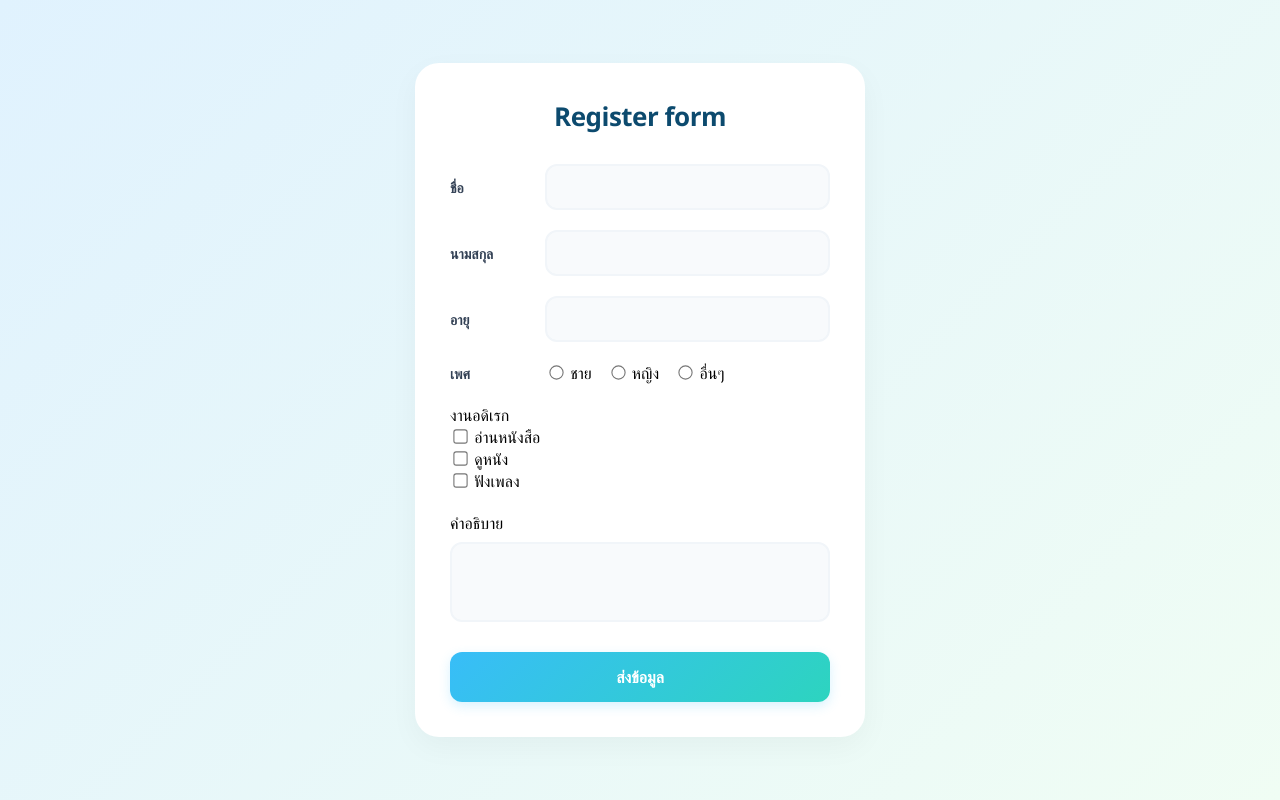
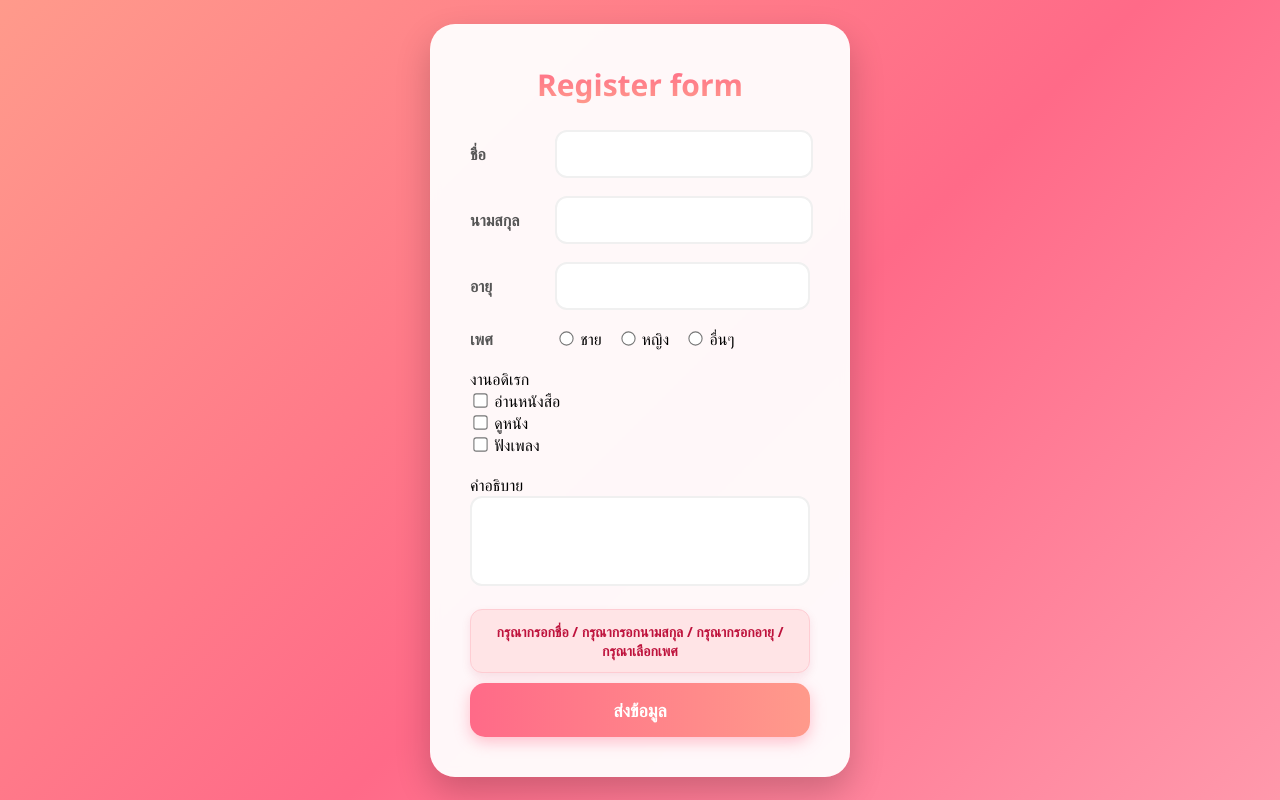
Before and after one commit to warut2548/241_820, a website: page index2.html in a window 1280 px wide. Both pictures are taken after a click on the button "ส่งข้อมูล". Drawn offline with nearby package versions, Linux system fonts and the light colour scheme.

Commit message:
Add files via upload

```diff
--- a/index.js
+++ b/index.js
@@ -1,27 +1,55 @@
-function submitData(){
+const submitData = async () => {
+    let messageDOM = document.getElementById('message');
+
     let firstnameDOM = document.querySelector('input[name=firstname]')
     let lastnameDOM = document.querySelector('input[name=lastname]')
     let ageDOM = document.querySelector('input[name=age]')
-
     let genderDOM = document.querySelector('input[name=gender]:checked')
-    let interestDOMs = document.querySelectorAll('input[name=interest]:checked')
+    let interestDOMs = document.querySelectorAll('input[name=interests]:checked')
     let descriptionDOM = document.querySelector('textarea[name=description]')
 
+    let errors = [];
+    if (!firstnameDOM.value) errors.push('กรุณากรอกชื่อ');
+    if (!lastnameDOM.value) errors.push('กรุณากรอกนามสกุล');
+    if (!ageDOM.value) errors.push('กรุณากรอกอายุ');
+    if (!genderDOM) errors.push('กรุณาเลือกเพศ');
+
+    if (errors.length > 0) {
+        messageDOM.innerText = errors.join(' / ');
+        messageDOM.className = 'message danger';
+        return;
+    }
+
     let interest = ''
-    for (let i = 0; i < interestDOMs.lenght; i++) {
+    for (let i = 0; i < interestDOMs.length; i++) {
         interest += interestDOMs[i].value
         if (i != interestDOMs.length - 1) {
             interest += ','
         }
     }
 
-    let userData ={
+    let userData = {
         firstname: firstnameDOM.value,
         lastname: lastnameDOM.value,
         age: ageDOM.value,
         gender: genderDOM.value,
         description: descriptionDOM.value,
-        interest: interest
+        interests: interest
     }
-    console.log('submit data',userData)
+
+    console.log('ข้อมูลที่จะส่ง:', userData)
+
+    try {
+        const response = await axios.post('http://localhost:8000/users', userData);
+
+        messageDOM.innerText = 'บันทึกข้อมูลเรียบร้อยแล้ว!';
+        messageDOM.className = 'message success';
+        console.log('Response:', response.data);
+
+    } catch (error) {
+
+        console.error('เกิดข้อผิดพลาด:', error);
+        messageDOM.innerText = 'ส่งข้อมูลไม่สำเร็จ: ตรวจสอบการเชื่อมต่อ Server (localhost:8000)';
+        messageDOM.className = 'message danger';
+    }
 }
--- a/index2.html
+++ b/index2.html
@@ -1,30 +1,34 @@
 <!DOCTYPE html>
 <html lang="en">
 <head>
-
     <meta charset="UTF-8">
     <meta name="viewport" content="width=device-width, initial-scale=1.0">
-    <title>Document</title>
+    <title>Register</title>
     <link rel="stylesheet" href="styles.css">
+</head>
 
-</head>
 <body>
     <div class="container">
+
         <div class="header">
             Register form
         </div>
+
         <div class="flex form-input">
             <div class="header-form">ชื่อ</div>
             <input class="form" name="firstname" type="text">
         </div>
+
         <div class="flex form-input">
             <div class="header-form">นามสกุล</div>
             <input class="form" name="lastname" type="text">
         </div>
+
         <div class="flex form-input">
             <div class="header-form">อายุ</div>
             <input class="form" name="age" type="number" min="0" max="100">
         </div>
+
         <div class="flex gender form-input">
             <div class="header-form">เพศ</div>
             <div class="flex">
@@ -39,26 +43,36 @@
                 </div>
             </div>
         </div>
+
         <div class="form-input">
             งานอดิเรก
             <div>
-                <input name="interest" type="checkbox" value="อ่านหนังสือ"> อ่านหนังสือ
+                <input name="interests" type="checkbox" value="อ่านหนังสือ"> อ่านหนังสือ
             </div>
             <div>
-                <input name="interest" type="checkbox" value="ดูหนัง"> ดูหนัง
+                <input name="interests" type="checkbox" value="ดูหนัง"> ดูหนัง
             </div>
             <div>
-                <input name="interest" type="checkbox" value="ฟังเพลง"> ฟังเพลง
+                <input name="interests" type="checkbox" value="ฟังเพลง"> ฟังเพลง
             </div>
         </div>
+
         <div class="form-input">
             คำอธิบาย
             <textarea name="description"></textarea>
         </div>
+        <div id="message" class="message">
+        </div>
+
         <div class="center">
-            <button onclick="submitData()" class="button">ส่งข้อมูล</button>
+            <button type="button" onclick="submitData()" class="button">
+                ส่งข้อมูล
+            </button>
         </div>
+
     </div>
+
+    <script src="https://cdn.jsdelivr.net/npm/axios/dist/axios.min.js"></script>
     <script src="index.js"></script>
 </body>
 </html>
--- a/styles.css
+++ b/styles.css
@@ -1,118 +1,127 @@
-/* ตั้งค่าพื้นฐาน */
 * {
     box-sizing: border-box;
-    font-family: 'Segoe UI', Tahoma, Geneva, Verdana, sans-serif;
+    font-family: 'Segoe UI', Tahoma, Geneva, Verdana, sans-serif, 'Apple Color Emoji';
+    outline: none;
 }
 
 body {
-    /* พื้นหลังแบบไล่เฉดสีอ่อนๆ ให้ดูมีมิติ */
-    background: linear-gradient(135deg, #e0f2fe 0%, #f0fdf4 100%);
+
+    background: linear-gradient(135deg, #FF9A8B 0%, #FF6A88 55%, #FF99AC 100%);
+    margin: 0;
     display: flex;
     justify-content: center;
     align-items: center;
     min-height: 100vh;
-    margin: 0;
 }
 
-/* Container หลัก */
 .container {
-    background-color: #ffffff;
-    padding: 35px;
-    border-radius: 24px; /* โค้งมนแบบโมเดิร์น */
-    box-shadow: 0 10px 30px rgba(0, 0, 0, 0.04);
+    background: rgba(255, 255, 255, 0.95);
+    padding: 2.5rem;
+    border-radius: 25px;
+    box-shadow: 0 15px 35px rgba(0, 0, 0, 0.2);
     width: 100%;
-    max-width: 450px;
+    max-width: 420px;
+    backdrop-filter: blur(5px);
 }
 
-/* หัวข้อ Register form */
 .header {
-    font-size: 26px;
-    font-weight: 700;
+    font-size: 30px;
+    font-weight: 800;
     text-align: center;
-    margin-bottom: 30px;
-    color: #0c4a6e; /* สีน้ำเงินเข้มจัด */
-    letter-spacing: -0.5px;
+    margin-bottom: 25px;
+    background: -webkit-linear-gradient(#FF6A88, #FF9A8B);
+    -webkit-background-clip: text;
+    -webkit-text-fill-color: transparent;
 }
 
-/* การจัดการ Flexbox */
 .flex {
     display: flex;
     align-items: center;
     gap: 15px;
 }
 
-/* ระยะห่างของแต่ละช่อง Input */
 .form-input {
-    margin-bottom: 20px;
+    margin-bottom: 18px;
 }
 
-/* หัวข้อของแต่ละ Input */
 .header-form {
-    min-width: 80px;
+    min-width: 70px;
     font-weight: 600;
-    color: #334155;
-    font-size: 14px;
+    color: #555;
 }
 
-/* ปรับแต่งช่อง Input และ Textarea */
 .form, textarea {
-    width: 100%;
+    flex: 1;
     padding: 12px 16px;
-    border: 2px solid #f1f5f9; /* เส้นขอบหนาแต่สีอ่อนมาก */
+    border: 2px solid #f0f0f0;
     border-radius: 12px;
-    outline: none;
-    background-color: #f8fafc;
-    transition: all 0.2s ease-in-out;
-    color: #334155;
+    font-size: 15px;
+    transition: all 0.3s ease;
 }
 
-/* Effect เมื่อคลิก: เปลี่ยนเป็นสีฟ้าพาสเทล */
 .form:focus, textarea:focus {
-    border-color: #7dd3fc;
-    background-color: #fff;
-    box-shadow: 0 0 0 4px rgba(125, 211, 252, 0.2);
+    border-color: #FF6A88;
+    box-shadow: 0 0 10px rgba(255, 106, 136, 0.2);
 }
 
 textarea {
-    height: 80px;
+    width: 100%;
+    height: 90px;
     resize: none;
-    margin-top: 8px;
 }
 
-/* จุดเลือก (Radio/Checkbox) ใช้สี Mint */
-input[type="radio"], input[type="checkbox"] {
-    accent-color: #2dd4bf;
-    transform: scale(1.1);
-}
-
-/* จัดกึ่งกลางปุ่ม */
-.center {
-    display: flex;
-    justify-content: center;
-    margin-top: 25px;
-}
-
-/* ปุ่มส่งข้อมูล: สี Gradient สดใส */
 .button {
-    background: linear-gradient(135deg, #38bdf8 0%, #2dd4bf 100%);
+    width: 100%;
+    padding: 15px;
+    background: linear-gradient(to right, #FF6A88, #FF9A8B);
     color: white;
     border: none;
-    padding: 14px;
-    font-size: 16px;
-    font-weight: 600;
-    border-radius: 12px;
+    border-radius: 15px;
+    font-size: 18px;
+    font-weight: bold;
     cursor: pointer;
+    margin-top: 10px;
+    box-shadow: 0 5px 15px rgba(255, 106, 136, 0.4);
     transition: all 0.3s ease;
-    width: 100%;
-    box-shadow: 0 4px 12px rgba(56, 189, 248, 0.2);
 }
 
 .button:hover {
     transform: translateY(-2px);
-    box-shadow: 0 6px 20px rgba(56, 189, 248, 0.3);
-    filter: brightness(1.05);
+    box-shadow: 0 8px 20px rgba(255, 106, 136, 0.6);
+    filter: brightness(1.1);
 }
 
 .button:active {
     transform: translateY(0);
 }
+
+input[type="radio"], input[type="checkbox"] {
+    accent-color: #FF6A88;
+    transform: scale(1.1);
+}
+
+
+.message {
+    margin-top: 15px;
+    padding: 12px;
+    border-radius: 12px;
+    text-align: center;
+    font-size: 14px;
+    font-weight: 600;
+    display: none;
+}
+
+.message.success {
+    display: block;
+    background-color: #dcfce7;
+    color: #15803d;
+    border: 1px solid #bbf7d0;
+}
+
+.message.danger {
+    display: block;
+    background-color: #ffe4e6;
+    color: #be123c;
+    border: 1px solid #fecdd3;
+    box-shadow: 0 4px 10px rgba(190, 18, 60, 0.1);
+}
```
Also changed, not shown: connect.html (added, +22 -0 lines). Lines whose indentation alone changed are shown as unchanged.
